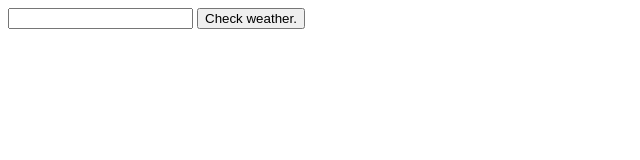
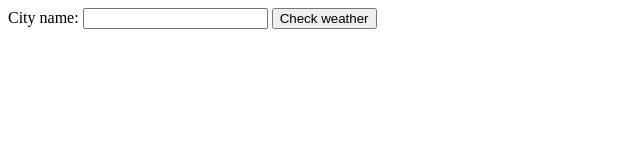
Before and after one commit to MashuMaru/Weather-App, a website: page index.html in a window 1280 px wide. Shown: the whole page, without its empty margins (0-640 px from the left). Drawn offline with Linux system fonts and the light colour scheme.

```diff
--- a/index.html
+++ b/index.html
@@ -10,9 +10,10 @@
         <link rel="stylesheet" href="/styles.css">
     </head>
     <body>
-        <form action="post">
-            <input type="text" name="cityName">
-            <button act>Check weather.</button>
+        <form action="/" method="post">
+            <label for="cityInput">City name:</label>
+            <input id="cityName" type="text" name="cityName">
+            <button type="submit">Check weather</button>
         </form>
 
         <script src="" async defer></script>
```
Also changed, not shown: app.js (+8 -1 lines).
